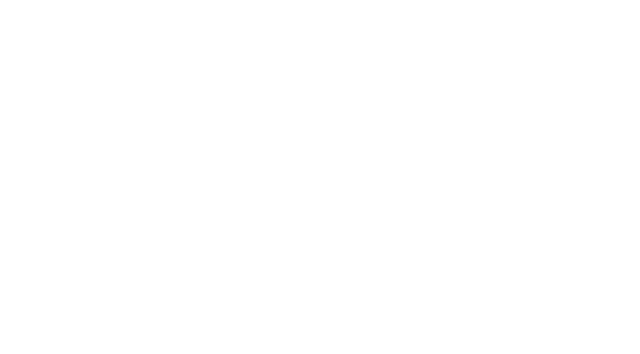
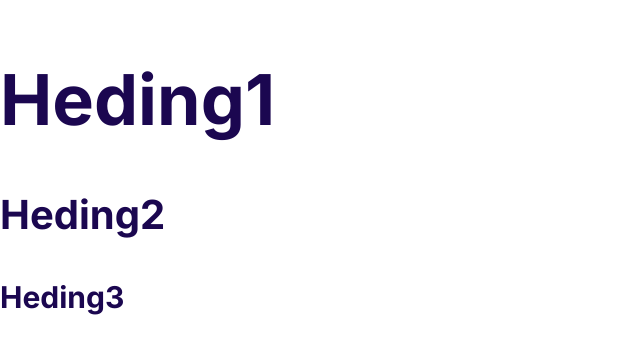
Before and after one commit to VirtueAndTerror/hostify, a plain HTML site: page index.html in a window 1280 px wide. Shown: the whole page, without its empty margins (0-640 px from the left). Drawn offline with Linux system fonts and the light colour scheme.

Commit message:
Define the style for the fonts.

```diff
--- a/css/styles.css
+++ b/css/styles.css
@@ -5,3 +5,58 @@
 	--c-headings: #1b0750;
 	--c-body: #918ca4;
 }
+
+html {
+	/* 62.50% of default browser setting  || 16px * 62.5% = 10px  */
+	font-size: 62.5%;
+}
+
+body {
+	font-family: Inter, Arial, Arial, Helvetica, sans-serif;
+	font-size: 2.4rem;
+	color: var(--c-body);
+	line-height: 1.5;
+}
+
+h1,
+h2,
+h3 {
+	color: var(--c-headings);
+	margin-bottom: 1rem;
+}
+
+h1 {
+	/* 7x font size of the html element */
+	font-size: 7rem;
+}
+
+h2 {
+	font-size: 4rem;
+}
+
+h3 {
+	font-size: 3rem;
+}
+
+/*  Set p margin to 0. Let the margin be decided by the heading element.  */
+p {
+	margin-top: 0;
+}
+
+@media screen and (min-width: 1024) {
+	body {
+		font-size: 1.8rem;
+	}
+
+	h1 {
+		font-size: 8rem;
+	}
+
+	h2 {
+		font-size: 4rem;
+	}
+
+	h3 {
+		font-size: 2.4rem;
+	}
+}
--- a/index.html
+++ b/index.html
@@ -4,8 +4,17 @@
 		<meta charset="UTF-8" />
 		<meta name="viewport" content="width=device-width, initial-scale=1.0" />
 		<title>RevSolution | Web Dev</title>
+		<link rel="preconnect" href="https://fonts.gstatic.com" />
+		<link
+			href="https://fonts.googleapis.com/css2?family=Inter:wght@400;700&display=swap"
+			rel="stylesheet"
+		/>
 		<link rel="stylesheet" href="css/normalize.css" />
 		<link rel="stylesheet" href="css/styles.css" />
 	</head>
-	<body></body>
+	<body>
+		<h1>Heding1</h1>
+		<h2>Heding2</h2>
+		<h3>Heding3</h3>
+	</body>
 </html>
```
